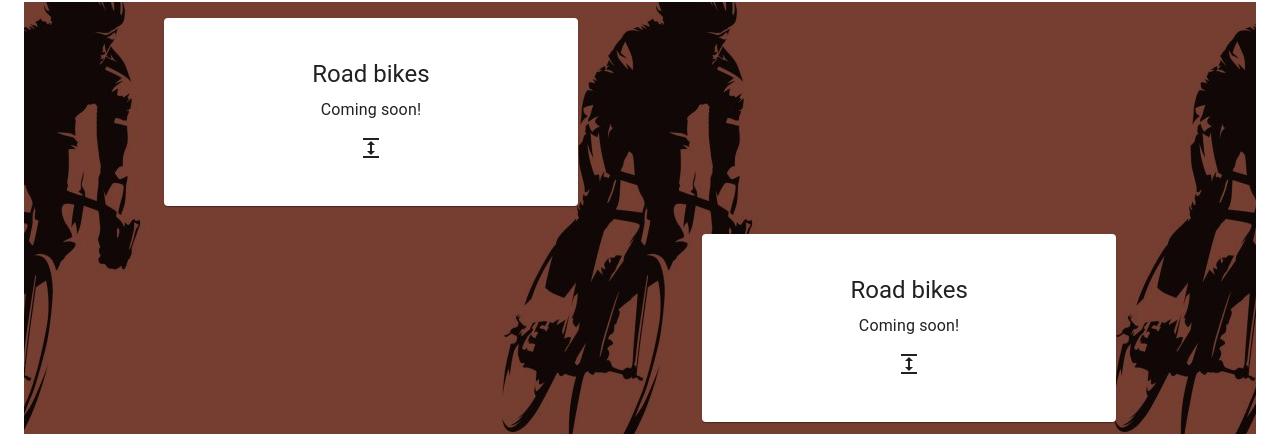
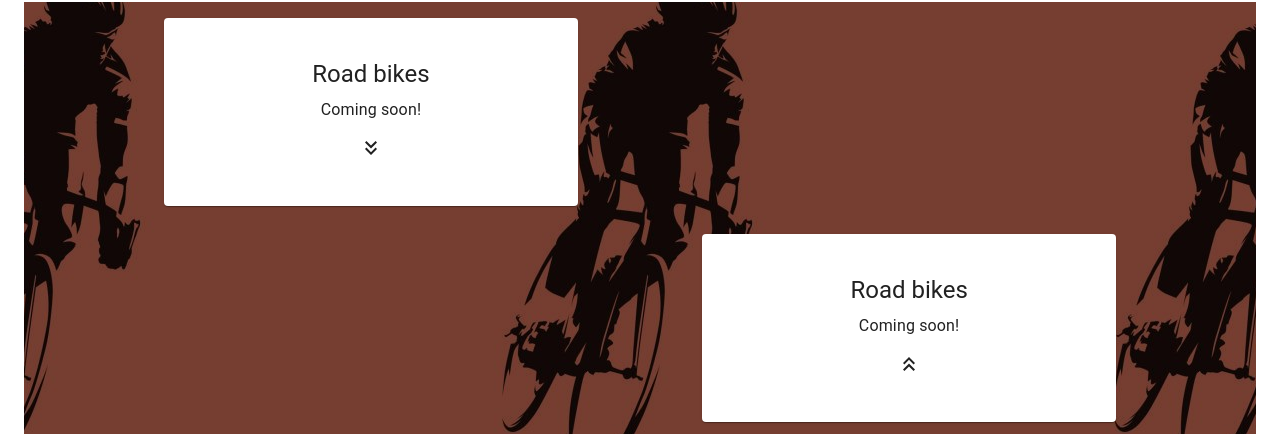
Before and after one commit to samouchka1/coolbikes, a React (Create React App) app: page /road in a window 1280 px wide. Shown: the part 786-1222 px from the top of the page. Built offline with nearby package versions, Linux system fonts and the light colour scheme.

Commit message:
Update Banner.js

```diff
--- a/src/components/modules/Banner.js
+++ b/src/components/modules/Banner.js
@@ -8,7 +8,9 @@ import {
     Popover,
 } from '@mui/material';
 import { Slide } from "react-awesome-reveal";
-import ExpandIcon from '@mui/icons-material/Expand';
+// import ExpandIcon from '@mui/icons-material/Expand';
+import KeyboardDoubleArrowDownIcon from '@mui/icons-material/KeyboardDoubleArrowDown';
+import KeyboardDoubleArrowUpIcon from '@mui/icons-material/KeyboardDoubleArrowUp';
 
 import "../../App.css"
 
@@ -34,6 +36,9 @@ const leftMenuStyles = {
         sm: '60%',
         xs: '30%'
     },
+    '&:hover': {
+        boxShadow: '0px 6px 6px -3px rgba(0,0,0,0.2),0px 10px 14px 1px rgba(0,0,0,0.14),0px 4px 18px 3px rgba(0,0,0,0.12)'
+    }
 }
 
 const rightMenuStyles = {
@@ -53,6 +58,9 @@ const rightMenuStyles = {
         sm: '60%',
         xs: '30%'
     },
+    '&:hover': {
+        boxShadow: '0px 6px 6px -3px rgba(0,0,0,0.2),0px 10px 14px 1px rgba(0,0,0,0.14),0px 4px 18px 3px rgba(0,0,0,0.12)'
+    }
 }
 
 
@@ -100,7 +108,8 @@ const Banner = ({section}) => {
                         <Typography variant="h5" sx={{m: '.5rem'}}>{section.title}</Typography>
                         <Typography>Coming soon!</Typography>
                         <Button sx={buttonStyles} onCLick={handleClick1}>
-                            <ExpandIcon />
+                            {/* <ExpandIcon /> */}
+                            <KeyboardDoubleArrowDownIcon />
                         </Button>
                     </Paper>
                     <Popover
@@ -139,7 +148,7 @@ const Banner = ({section}) => {
                         <Typography variant="h5" sx={{m: '.5rem'}}>{section.title}</Typography>
                         <Typography>Coming soon!</Typography>
                         <Button sx={buttonStyles} onCLick={handleClick2}>
-                            <ExpandIcon />
+                            <KeyboardDoubleArrowUpIcon />
                         </Button>
                     </Paper>
                     <Popover
```
